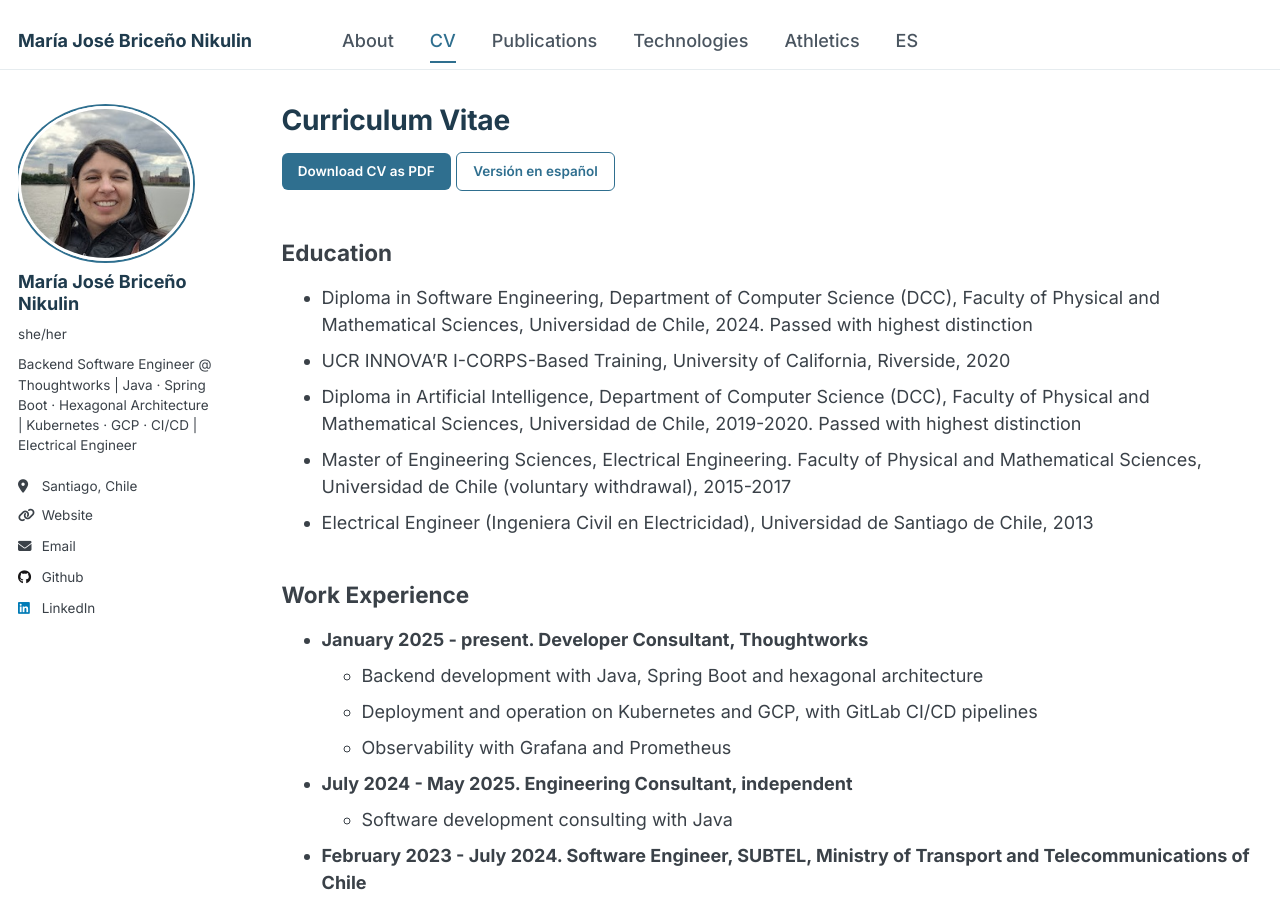
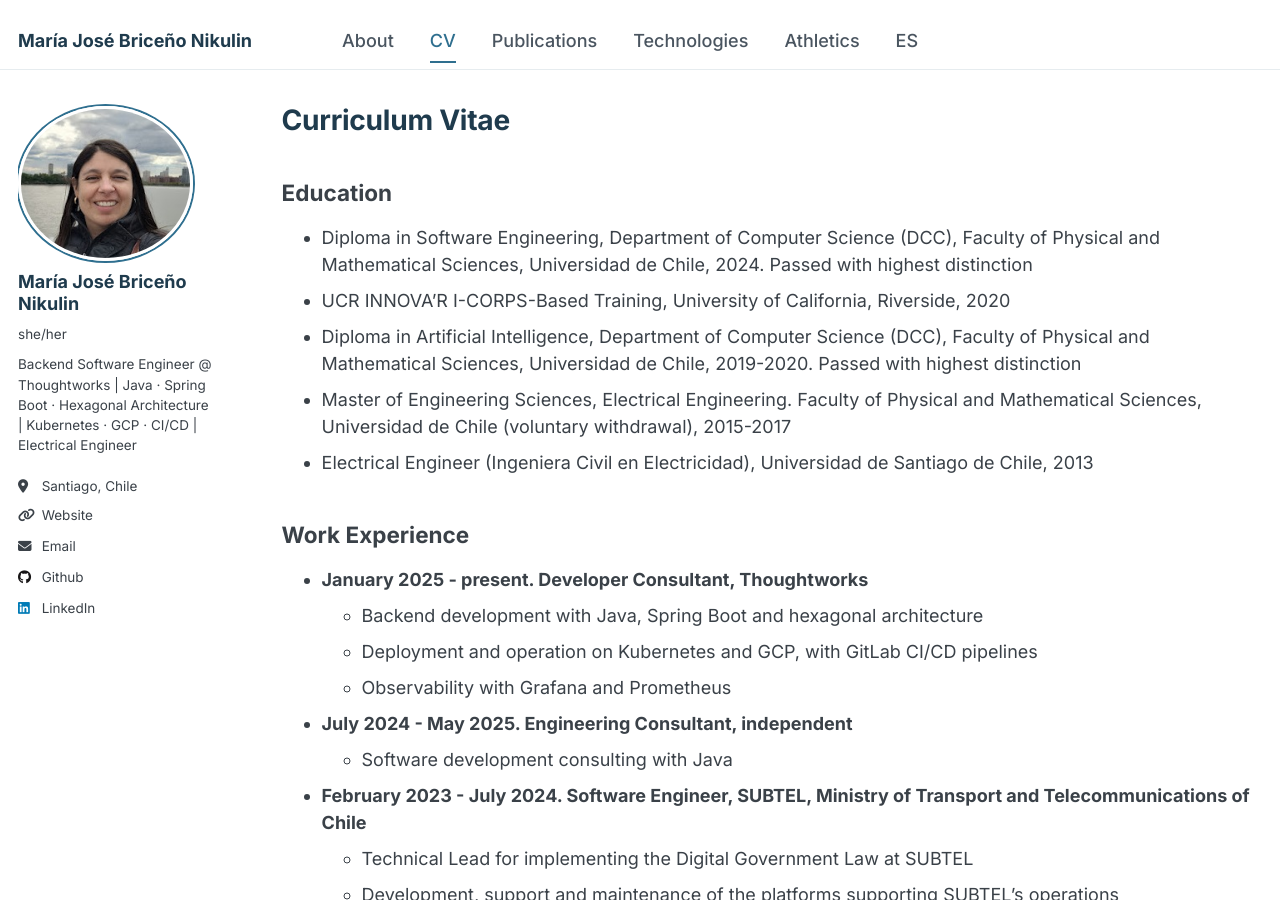
Before and after one commit to majobrini/majobrini.github.io, a Jekyll site: the page built from _pages/en/cv.md, in a window 1280 px wide and 900 px high. Built offline with Jekyll 4.4.1, drawn with Linux system fonts in a browser that asks for light colours; some of the changed text lies outside the part shown.

Commit message:
Botones de descarga al final del CV (EN)

```diff
--- a/_pages/en/cv.md
+++ b/_pages/en/cv.md
@@ -8,8 +8,6 @@ author_profile: true
 
 {% include base_path %}
 
-[Download CV as PDF](/files/cv-maria-jose-briceno-nikulin-en.pdf){: .btn .btn--primary} [Versión en español](/files/cv-maria-jose-briceno-nikulin-es.pdf){: .btn .btn--inverse}
-
 Education
 ------
 * Diploma in Software Engineering, Department of Computer Science (DCC), Faculty of Physical and Mathematical Sciences, Universidad de Chile, 2024. Passed with highest distinction
@@ -19,8 +17,6 @@ Education
   Universidad de Chile (voluntary withdrawal), 2015-2017
 * Electrical Engineer (Ingeniera Civil en Electricidad), Universidad de Santiago de Chile, 2013
 
-
-
 Work Experience
 ------
 
@@ -29,10 +25,8 @@ Work Experience
   * Deployment and operation on Kubernetes and GCP, with GitLab CI/CD pipelines
   * Observability with Grafana and Prometheus
 
-
 * **July 2024 - May 2025. Engineering Consultant, independent**
   * Software development consulting with Java
-
 
 * **February 2023 - July 2024. Software Engineer, SUBTEL, Ministry of Transport and Telecommunications of Chile**
   * Technical Lead for implementing the Digital Government Law at SUBTEL
@@ -40,11 +34,9 @@ Work Experience
   * Design and implementation of new features for a technology upgrade based on
     microservices
 
-
 * **March 2022 - December 2022. Software Engineer, EVoting Global**
   * Development and maintenance of features for the EHolders (shareholder meetings) and
     EVoters (elections software) platforms
-
 
 * **September 2016 - March 2022. Software Engineer, Sonda S.A.**
   * Fleet Management Project: development of the on-board console software.
```
Also changed, not shown: other parts of _pages/en/cv.md (+2 -0 lines).
